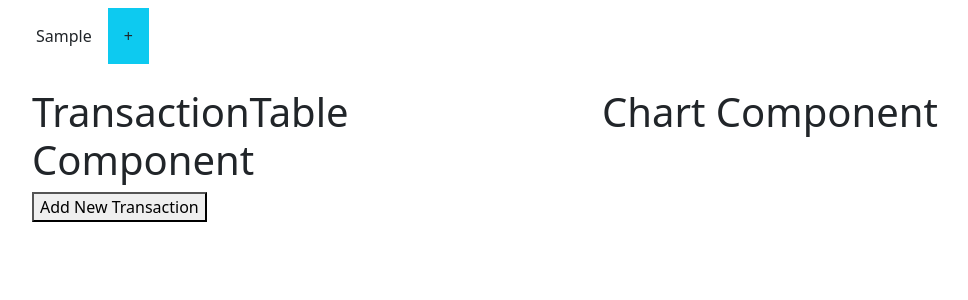
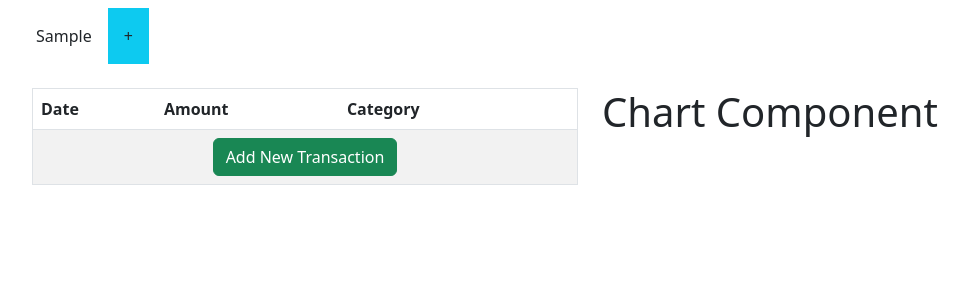
Before and after one commit to mykfrost/financetracker, a React (Create React App) app: page / in a window 1280 px wide. Both pictures are taken after typing "Sample" into the empty fields and a click on the button "Submit". Shown: the top 300 px of the page, without its empty margins (50-1018 px from the left). Built offline with nearby package versions, Linux system fonts and the light colour scheme.

Commit message:
adding charts

```diff
--- a/package.json
+++ b/package.json
@@ -4,7 +4,10 @@
   "private": true,
   "dependencies": {
     "bootstrap": "^5.2.3",
+    "chart.js": "^4.1.2",
+    "date-fns": "^2.29.3",
     "react": "^18.2.0",
+    "react-chartjs-2": "^5.2.0",
     "react-datepicker": "^4.8.0",
     "react-dom": "^18.2.0",
     "react-scripts": "5.0.1",
--- a/src/App.js
+++ b/src/App.js
@@ -11,6 +11,13 @@ export default function App() {
   const [showAddTransaction, setShowAddTransaction] = useState(false);
   const [categories , setCategories] = useState([]);
   const [transactions , setTransactions] = useState([]);
+   const removeTransaction = (index) =>{
+        const newTransactions = transactions.filter((transaction, idx) =>{
+            return idx !== index ;
+        });
+        setTransactions(newTransactions);
+    };
+
   if (showAddCategory) {
     return <AddCategory setCategories={setCategories} setShowAddCategory={setShowAddCategory} />;
   }
@@ -28,10 +35,10 @@ export default function App() {
       </div>
       <div className="row">
         <div className="col">
-          <TransactionTable setShowAddTransaction={setShowAddTransaction} />
+          <TransactionTable setShowAddTransaction={setShowAddTransaction}  removeTransaction={removeTransaction} transactions={transactions} />
         </div>
         <div className="col">
-          <Chart />
+          <Chart transactions={transactions} />
         </div>
       </div>
     </div>
--- a/src/components/Chart.jsx
+++ b/src/components/Chart.jsx
@@ -1,5 +1,6 @@
 import React from "react";
 import "bootstrap/dist/css/bootstrap.css";
-export default function Chart(){
+import {Bar} from "react-chartjs-2";
+export default function Chart(transactions){
 return <h1>Chart Component</h1>
 }
--- a/src/components/TransactionTable.jsx
+++ b/src/components/TransactionTable.jsx
@@ -1,10 +1,41 @@
-import React from "react";
+import React , {useState} from "react";
+import {format}  from "date-fns";
 import "bootstrap/dist/css/bootstrap.css";
-export default function TransactionTable({setShowAddTransaction}){
+export default function TransactionTable({ removeTransaction,  transactions , setShowAddTransaction}){
+
     return (
         <div>
-            <h1>TransactionTable Component</h1>
-            <button onClick={ ()=>setShowAddTransaction(true)}>Add New Transaction</button>
+           <table  className="table table-striped border">
+            <thead className="bb-primary">
+                <tr>
+                    <th scope="col">Date </th>
+                    <th scope="col">Amount</th>
+                    <th scope="col">Category</th>
+                    <th scope="col"></th>
+                </tr>
+            </thead>
+            <tbody>
+                <tr className="p-4 bg-blue-200 text-center">
+                    <td colSpan="4">
+                        <button className="btn btn-success" onClick={()=>
+                        setShowAddTransaction(true)}>Add New Transaction</button>
+                    </td>
+                </tr>
+                {transactions.map((transaction , index) =>{
+                    return(
+                        <tr className="p-4" key={index}>
+                            <td>{format(transaction.date, "MMM d yyy")}</td>
+                            <td>${transaction.amount}</td>
+                            <td>{transaction.category.name}</td>
+                            <td><button className="btn btn-danger"
+                            onClick={()=> removeTransaction(index)}>X</button>
+                            </td>
+                        </tr>
+                    );
+                })}
+            </tbody>
+
+           </table>
         </div>
     );
 }
```
Also changed, not shown: 1 other file (tests, documents, lock files or other folders).
